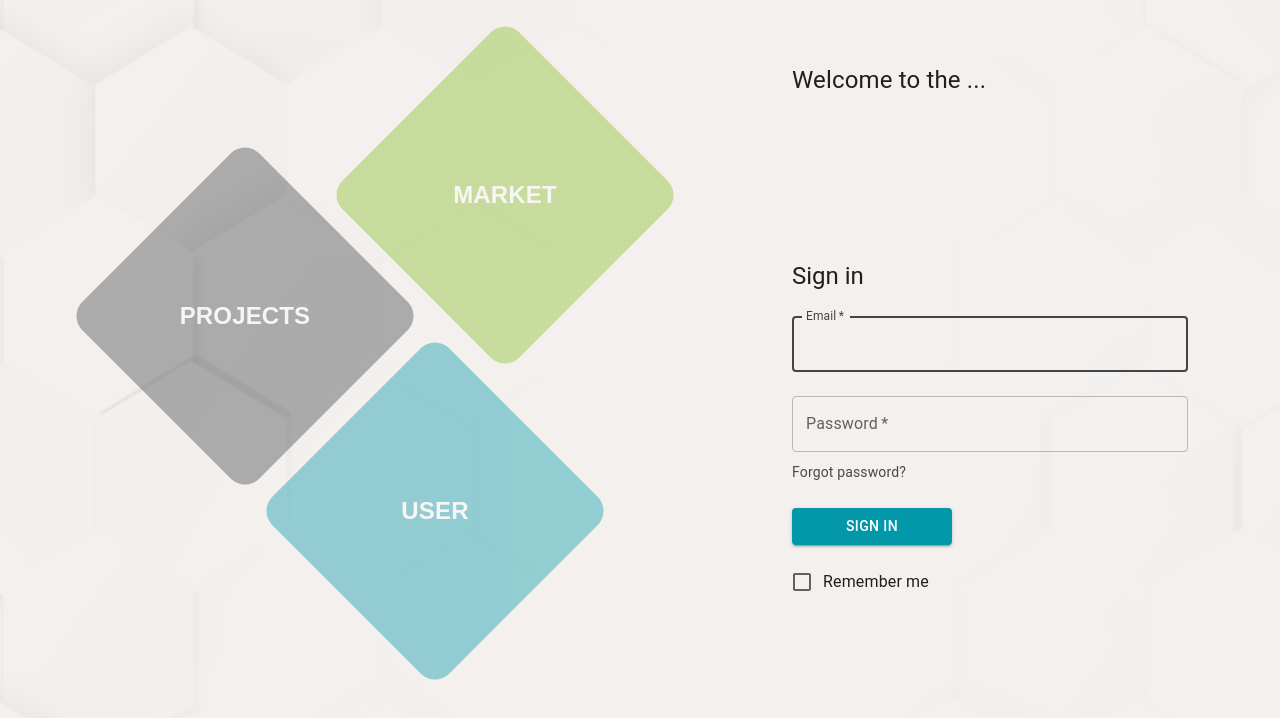
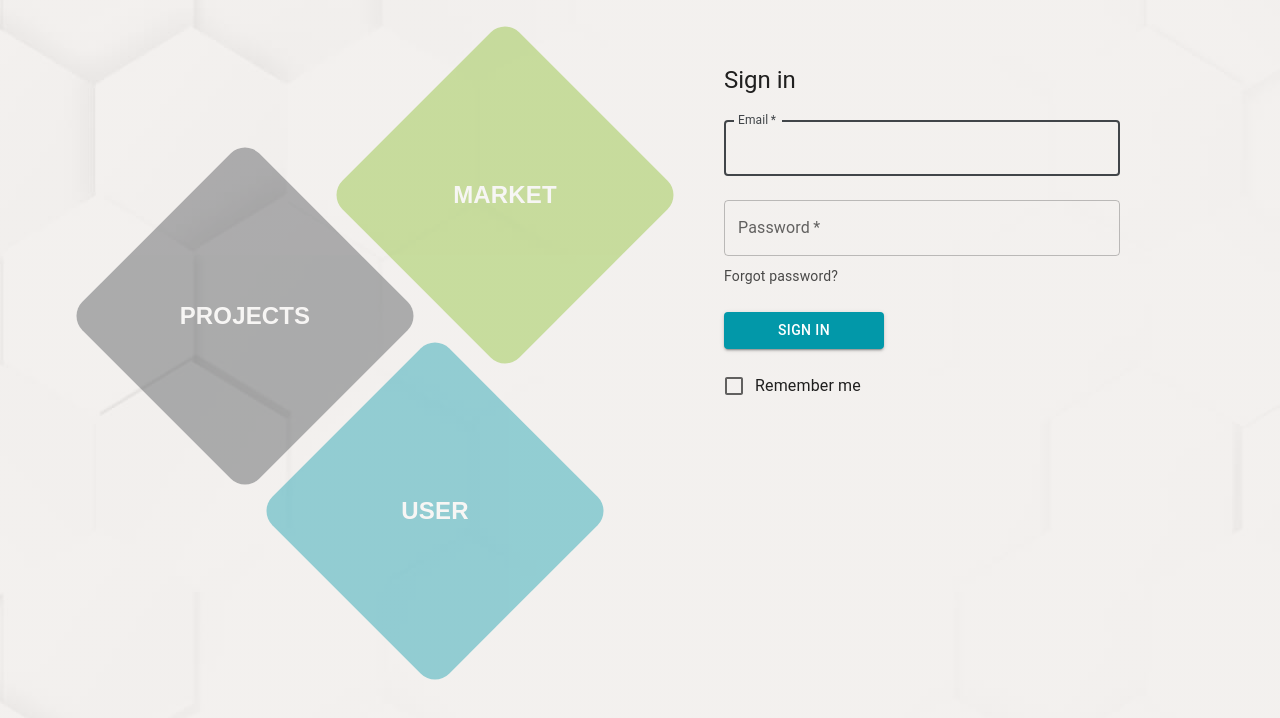
Before and after one commit to v1ktorbro/research-lab, a React (Create React App) app: page /sign-in/ in a window 1280 px wide. Shown: the top 718 px of the page. Built offline with nearby package versions, Linux system fonts and the light colour scheme.

Commit message:
feat(App): connect PageOfUser, create logic

```diff
--- a/src/components/App/App.js
+++ b/src/components/App/App.js
@@ -5,6 +5,7 @@ import { useDispatch, useSelector } from 'react-redux';
 import BtnsContainer from '../BtnsContainer/BtnsContainer';
 import SignIn from '../SignIn/SignIn';
 import { setLoginDataUser } from '../../store/authReducer';
+import PageOfUser from '../PageOfUser/PageOfUser';
 
 function App() {
   const navigate = useNavigate();
@@ -24,24 +25,11 @@ function App() {
     <main className='app'>
       <BtnsContainer />
       <Routes>
-        <Route path='/' element={
-          authState ? (<Navigate to="/my-profile/" />) : (<Navigate to="/sign-in/" />)
+        <Route path='/' element={ authState ?
+            (<Navigate to="/my-profile/" />) : (<Navigate to="/sign-in/" />)
         } />
-
-        <Route path='/sign-in/' element={
-          <>
-            <div className='app__sign-in-block'>
-              <p className='app__greeting-text'>Welcome to the ...</p>
-              <SignIn />
-            </div>
-          </>
-        }/>
-
-        <Route exact path='/my-profile/' element={
-          <>
-          <h1>Ну типо работает?</h1>
-          </>
-        }/>
+        <Route path='/sign-in/' element={<SignIn />} />
+        <Route exact path='/my-profile/' element={<PageOfUser />}/>
       </Routes>
     </main>
     </>
```
